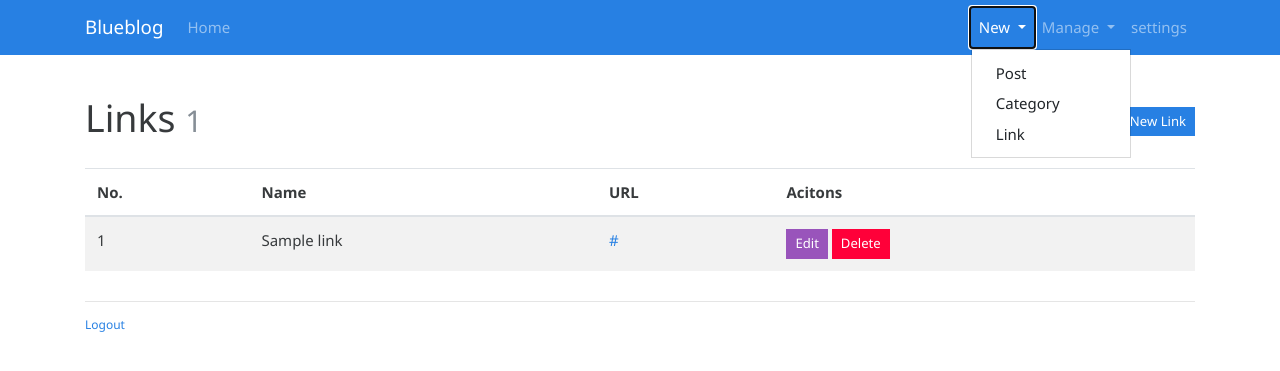
After one commit to jiangyue0013/bluelog, a Flask app: page /admin/link/manage in a window 1280 px wide, after a click on "New". The commit adds this page. Shown: the top 371 px of the page. Run offline with Flask 2, Linux system fonts and the light colour scheme; a user stored in the database is signed in; tables that the repository leaves empty hold one stand-in row (values such as "Sample post"); some libraries are stand-ins or nearby versions.

Commit message:
add link module

```diff
--- a/bluelog/__init__.py
+++ b/bluelog/__init__.py
@@ -12,7 +12,7 @@ from bluelog.extensions import (bootstrap, ckeditor, csrf,
                                 db, mail, moment,
                                 login_manager)
 from bluelog.settings import config
-from bluelog.models import Admin, Category, Comment
+from bluelog.models import Admin, Category, Comment, Link
 
 
 def create_app(config_name=None):
@@ -63,12 +63,14 @@ def register_templete_context(app):
     def make_template_content():
         admin = Admin.query.first()
         categories = Category.query.order_by(Category.name).all()
+        links = Link.query.order_by(Link.name).all()
         if current_user.is_authenticated:
             unread_comments = Comment.query.filter_by(reviewed=False).count()
         else:
             unread_comments = None
         return dict(admin=admin,
                     categories=categories,
+                    links=links,
                     unread_comments=unread_comments)
 
 
@@ -154,10 +156,13 @@ def register_commands(app):
     @click.option('--comment',
                   default=500,
                   help='Quantity of comments, default is 500.')
-    def forge(category, post, comment):
+    @click.option('--url',
+                  default=5,
+                  help='Quantity of comments, default is 5.')
+    def forge(category, post, comment, url):
         """Generates the fake categories, posts, and comments."""
         from bluelog.fakes import (fake_admin, fake_categories, fake_posts,
-                                   fake_comments)
+                                   fake_comments, fake_url)
 
         db.drop_all()
         db.create_all()
@@ -174,4 +179,7 @@ def register_commands(app):
         click.echo('Gemerating %d comments..' % comment)
         fake_comments(comment)
 
+        click.echo('Generating %d urls..' % url)
+        fake_url(url)
+
         click.echo('Done.')
--- a/bluelog/blueprints/admin.py
+++ b/bluelog/blueprints/admin.py
@@ -7,8 +7,8 @@ from flask_login import login_required
 
 
 from bluelog.extensions import db
-from bluelog.models import Category, Post, Comment
-from bluelog.forms import PostForm, CategoryForm
+from bluelog.models import Category, Post, Comment, Link
+from bluelog.forms import PostForm, CategoryForm, LinkForm
 from bluelog.utils import redirect_back
 
 admin_bp = Blueprint('admin', __name__)
@@ -72,12 +72,6 @@ def delete_post(post_id):
     return redirect_back()
 
 
-@admin_bp.route('/category/new')
-@login_required
-def new_category():
-    pass
-
-
 @admin_bp.route('/category/manage')
 @login_required
 def manage_category():
@@ -105,6 +99,13 @@ def manage_comment():
     return render_template('admin/manage_comment.html',
                            comments=comments,
                            pagination=pagination)
+
+
+@admin_bp.route('/link/manage')
+@login_required
+def manage_link():
+    links = Link.query.all()
+    return render_template('admin/manage_link.html', links=links)
 
 
 @admin_bp.route('/settings')
@@ -155,6 +156,16 @@ def delete_category(category_id):
     return redirect(url_for('admin.manage_category'))
 
 
+@admin_bp.route('/link/<int:link_id>/delete', methods=['post'])
+@login_required
+def delete_link(link_id):
+    link = Link.query.get_or_404(link_id)
+    db.session.delete(link)
+    db.session.commit()
+    flash('Link deleted.', 'success')
+    return redirect(url_for('admin.manage_link'))
+
+
 @admin_bp.route('/category/<int:category_id>/edit', methods=['get', 'post'])
 @login_required
 def edit_category(category_id):
@@ -171,3 +182,47 @@ def edit_category(category_id):
 
     form.name.data = category.name
     return render_template('admin/edit_category.html', form=form)
+
+
+@admin_bp.route('/link/<int:link_id>/edit', methods=['get', 'post'])
+@login_required
+def edit_link(link_id):
+    form = LinkForm()
+    link = Link.query.get_or_404(link_id)
+    if form.validate_on_submit():
+        link.name = form.name.data
+        link.url = form.url.data
+        db.session.commit()
+        flash('Link update.', 'success')
+        return redirect(url_for('admin.manage_link'))
+
+    form.name.data = link.name
+    form.url.data = link.url
+    return render_template('admin/edit_link.html', form=form)
+
+@admin_bp.route('/link/new', methods=['get', 'post'])
+@login_required
+def new_link():
+    form = LinkForm()
+    if form.validate_on_submit():
+        name = form.name.data
+        url = form.url.data
+        link = Link(name=name, url=url)
+        db.session.add(link)
+        db.session.commit()
+        flash('New link created.', 'success')
+        return redirect(url_for('admin.manage_link'))
+    return render_template('admin/new_link.html', form=form)
+
+@admin_bp.route('/category/new', methods=['get', 'post'])
+@login_required
+def new_category():
+    form = CategoryForm()
+    if form.validate_on_submit():
+        name = form.name.data
+        category = Category(name=name)
+        db.session.add(category)
+        db.session.commit()
+        flash('New category created.', 'successs')
+        return redirect(url_for('admin.manage_category'))
+    return render_template('admin/new_category.html', form=form)
--- a/bluelog/models.py
+++ b/bluelog/models.py
@@ -64,7 +64,7 @@ class Comment(db.Model):
     replies = db.relationship('Comment', back_populates='replied', cascade='all, delete-orphan')
     replied = db.relationship('Comment', back_populates='replies', remote_side=[id])
 
-class LinK(db.Model):
+class Link(db.Model):
     id = db.Column(db.Integer, primary_key=True)
     name = db.Column(db.String(30))
     url = db.Column(db.String(255))
--- /dev/null
+++ b/bluelog/templates/admin/manage_link.html
@@ -0,0 +1,45 @@
+{% extends 'base.html' %}
+
+{% block title %}Manage Links{% endblock %}
+
+{% block content %}
+    <div class="page-header">
+    <h1>Links
+        <small class="text-muted">{{ links|length }}</small>
+        <span class="float-right">
+            <a class="btn btn-primary btn-sm"
+               href="{{ url_for('admin.new_link') }}">New Link</a>
+        </span>
+    </h1>
+    </div>
+    {% if links %}
+        <table class="table table-striped">
+        <thead>
+        <tr>
+            <th>No.</th>
+            <th>Name</th>
+            <th>URL</th>
+            <th>Acitons</th>
+        </tr>
+        </thead>
+        {% for link in links %}
+            <tr>
+            <td>{{ loop.index }}</td>
+            <td>{{ link.name }}</td>
+            <td><a href="{{ link.url }}">{{ link.url }}</a> </td>
+            <td><a class="btn btn-info btn-sm"
+                   href="{{  url_for('admin.edit_link', link_id=link.id) }}">Edit</a>
+                <form class="inline" method="post"
+                      action="{{ url_for('admin.delete_link', link_id=link.id) }}">
+                    <input type="hidden" name="csrf_token" value="{{ csrf_token() }}">
+                    <button type="submit" class="btn btn-danger btn-sm"
+                            onclick="return confirm('Are you sure?');">Delete</button>
+                </form>
+            </td>
+            </tr>
+        {% endfor %}
+        </table>
+    {% else %}
+        <div class="tip"><h5>No links.</h5></div>
+    {% endif %}
+{% endblock %}
--- a/bluelog/templates/base.html
+++ b/bluelog/templates/base.html
@@ -37,6 +37,7 @@
                                 <div class="dropdown-menu" aria-labelledby="navbarDropdown">
                                     <a class="dropdown-item" href="{{ url_for('admin.new_post') }}">Post</a>
                                     <a class="dropdown-item" href="{{ url_for('admin.new_category') }}">Category</a>
+                                    <a class="dropdown-item" href="{{ url_for('admin.new_link') }}">Link</a>
                                 </div>
                             </li>
                             <li class="nav-item dropdown">
@@ -55,6 +56,7 @@
                                             <sapn class="badge badge-success">{{ unread_comments }}</sapn>
                                         {% endif %}
                                     </a>
+                                    <a class="dropdown-item" href="{{ url_for('admin.manage_link') }}">Link</a>
                                 </div>
                             </li>
                             {{ render_nav_item('admin.settings', 'settings') }}
```
Also changed, not shown: bluelog/fakes.py (+11 -1 lines), bluelog/templates/admin/edit_link.html (added, +11 -0 lines), bluelog/templates/admin/new_category.html (added, +10 -0 lines), bluelog/templates/admin/new_link.html (added, +11 -0 lines), bluelog/templates/blog/_sidebar.html (+13 -0 lines).
